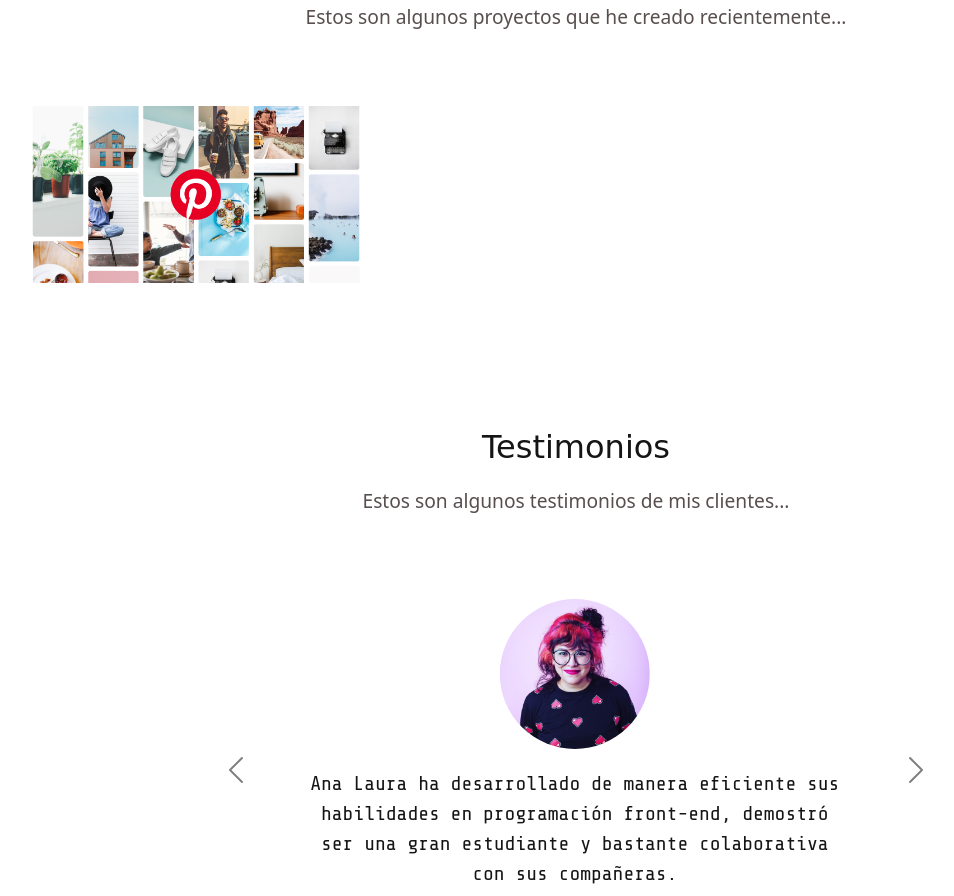
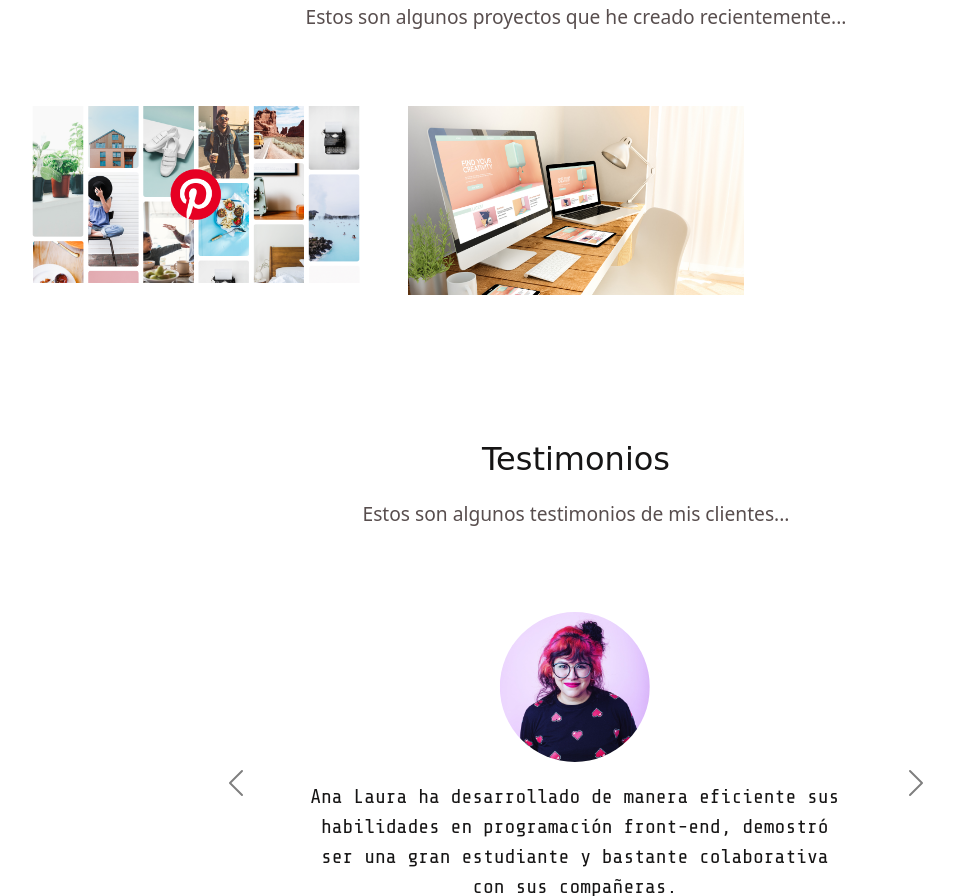
Before and after one commit to analaura1212/analaura1212.github.io, a plain HTML site: page index.html in a window 1280 px wide. Shown: the part 1828-2724 px from the top of the page, without its empty margins (64-1018 px from the left). Drawn offline with nearby package versions, Linux system fonts and the light colour scheme; a web font is replaced by a local one.

Commit message:
Update index.html

```diff
--- a/index.html
+++ b/index.html
@@ -146,11 +146,11 @@
             </div>
           </div>
           <!-- Proyecto 2 -->
-<!--           <div class="col-12 col-md-6 col-lg-4">
+           <div class="col-12 col-md-6 col-lg-4">
             <div class="proyecto">
-              <img src="imagenes/proyecto2.png" alt="Proyecto 1">
+              <img src="imagenes/proyecto2.png" alt="Proyecto 2">
               <div class="overlay">
-                <p>Proyecto 2</p>
+                <p>CLonación Testimonios Freecodecamp</p>
                 <div class="iconos-contenedor">
                   <a href="https://github.com/" target="_blank" rel="noopener noreferrer">
                     <i class="bi bi-github"></i>
@@ -161,7 +161,7 @@
                 </div>
               </div>
             </div>
-          </div> -->
+          </div>
           <!-- Proyecto 3 -->
 <!--           <div class="col-12 col-md-6 col-lg-4">
             <div class="proyecto">
```
